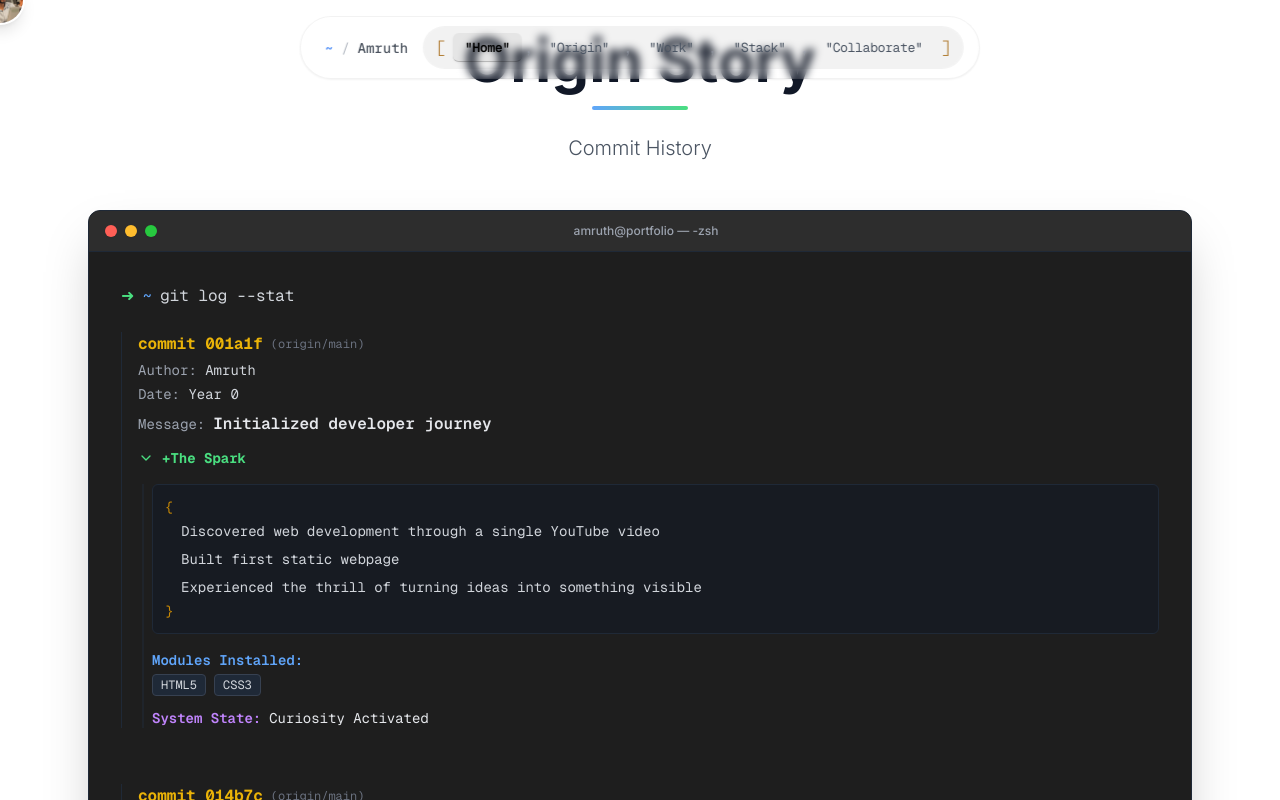
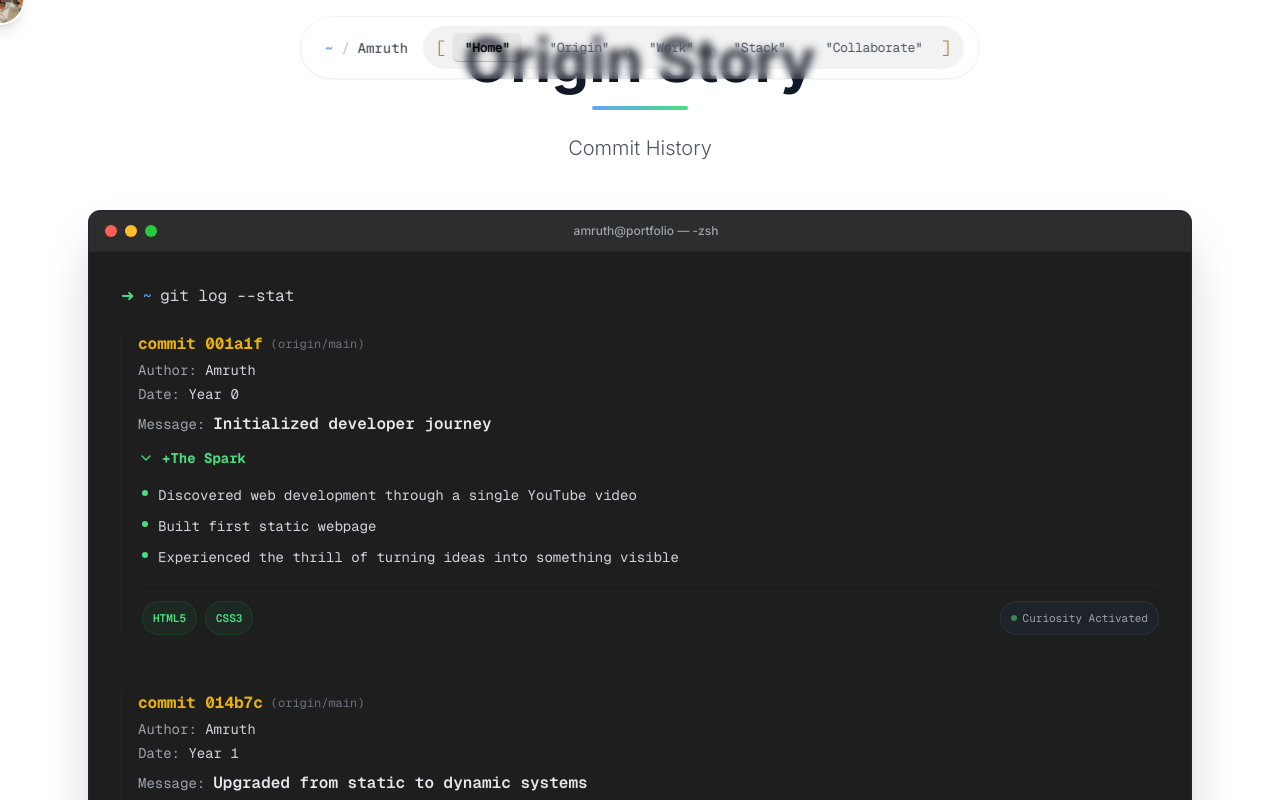
Before and after one commit to AmruthAmruth/Amruth-Portfolio, a Next.js app: page / in a window 1280 px wide. Both pictures are taken after a click on the element 648 px from the left and 1298 px from the top of the page. Shown: the part 898-1698 px from the top of the page. Built offline with nearby package versions, Linux system fonts and the light colour scheme.

Commit message:
update the design of origin

```diff
--- a/components/sections/origin/GitLogEntry.tsx
+++ b/components/sections/origin/GitLogEntry.tsx
@@ -92,38 +92,43 @@ export default function GitLogEntry({
                         transition={{ duration: 0.3, ease: "easeInOut" }}
                         className="overflow-hidden"
                     >
-                        <div className="mt-4 pl-2 border-l-2 border-gray-800/50 ml-1">
-                            {/* 'Code Block' Style Story */}
-                            <div className="font-mono text-sm text-gray-400 bg-gray-900/50 p-3 rounded-md mb-4 border border-gray-800">
-                                <span className="text-yellow-600">{'{'}</span>
-                                <div className="pl-4 py-1 space-y-2">
+                        <div className="mt-4 ml-1 space-y-4">
+
+                            {/* Story / detail lines */}
+                            <div className="space-y-2">
                                 {details.map((line, i) => (
-                                        <p key={i} className="text-gray-300">
-                                            {line}
-                                        </p>
+                                    <div key={i} className="flex items-start gap-2.5 text-sm text-gray-300">
+                                        <span className={`mt-1.5 w-1.5 h-1.5 rounded-full shrink-0 ${colorClass.replace('text-', 'bg-')}`} />
+                                        <p className="leading-relaxed">{line}</p>
+                                    </div>
                                 ))}
                             </div>
-                                <span className="text-yellow-600">{'}'}</span>
-                            </div>
 
-                            {/* Modules & Status */}
-                            <div className="space-y-3 text-sm">
-                                <div>
-                                    <span className="text-blue-400 font-semibold block mb-1">Modules Installed:</span>
-                                    <div className="flex flex-wrap gap-2 text-gray-300">
+                            {/* Divider */}
+                            <div className="border-t border-gray-800/60" />
+
+                            {/* Modules + System State row */}
+                            <div className="flex flex-wrap items-center justify-between gap-3">
+                                <div className="flex flex-wrap gap-2">
                                     {modules.map((mod, i) => (
-                                            <span key={i} className="bg-gray-800 px-2 py-0.5 rounded text-xs border border-gray-700">
+                                        <span
+                                            key={i}
+                                            className={`text-[11px] font-semibold px-2.5 py-1 rounded-full border ${color === 'green' ? 'bg-green-900/20 text-green-400 border-green-800/40' :
+                                                    color === 'yellow' ? 'bg-yellow-900/20 text-yellow-400 border-yellow-800/40' :
+                                                        color === 'purple' ? 'bg-purple-900/20 text-purple-400 border-purple-800/40' :
+                                                            'bg-blue-900/20 text-blue-400 border-blue-800/40'
+                                                }`}
+                                        >
                                             {mod}
                                         </span>
                                     ))}
                                 </div>
+                                <span className="flex items-center gap-1.5 text-[11px] text-gray-400 bg-gray-800/50 border border-gray-700/50 px-2.5 py-1 rounded-full whitespace-nowrap shrink-0">
+                                    <span className={`w-1.5 h-1.5 rounded-full animate-pulse ${colorClass.replace('text-', 'bg-')}`} />
+                                    {systemState}
+                                </span>
                             </div>
 
-                                <div className="flex items-center gap-2">
-                                    <span className="text-purple-400 font-semibold">System State:</span>
-                                    <span className="text-gray-200">{systemState}</span>
-                                </div>
-                            </div>
                         </div>
                     </motion.div>
                 )}
```
Lines whose indentation alone changed are shown as unchanged.
